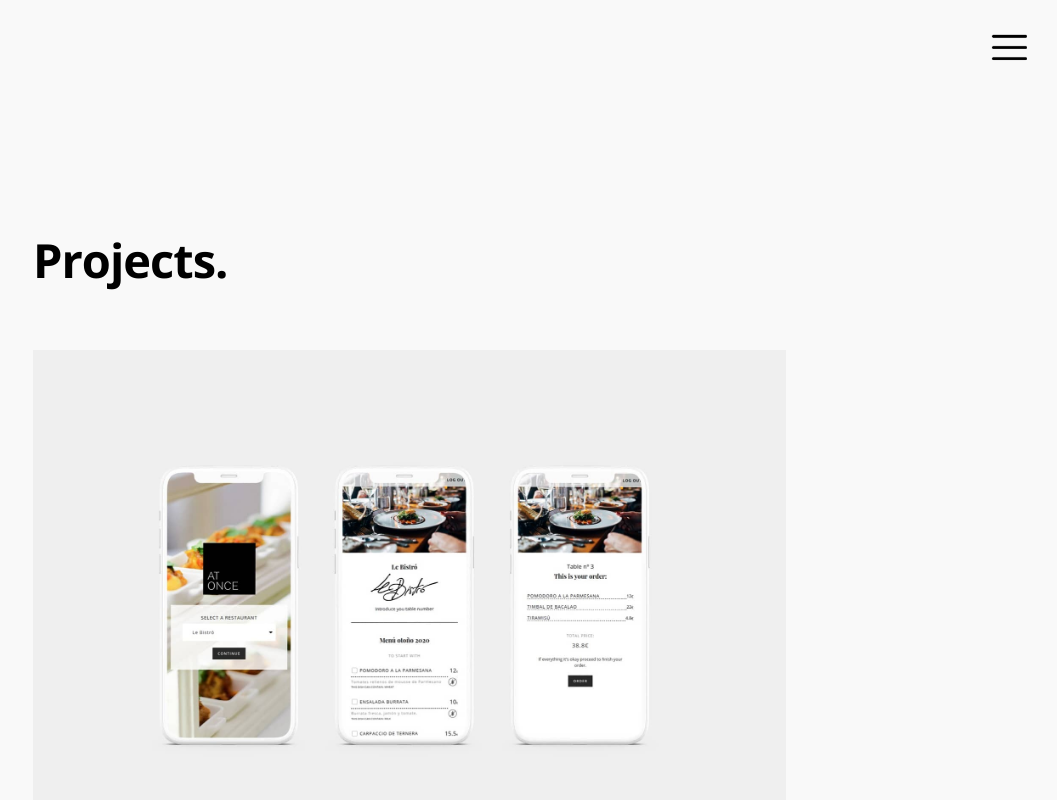
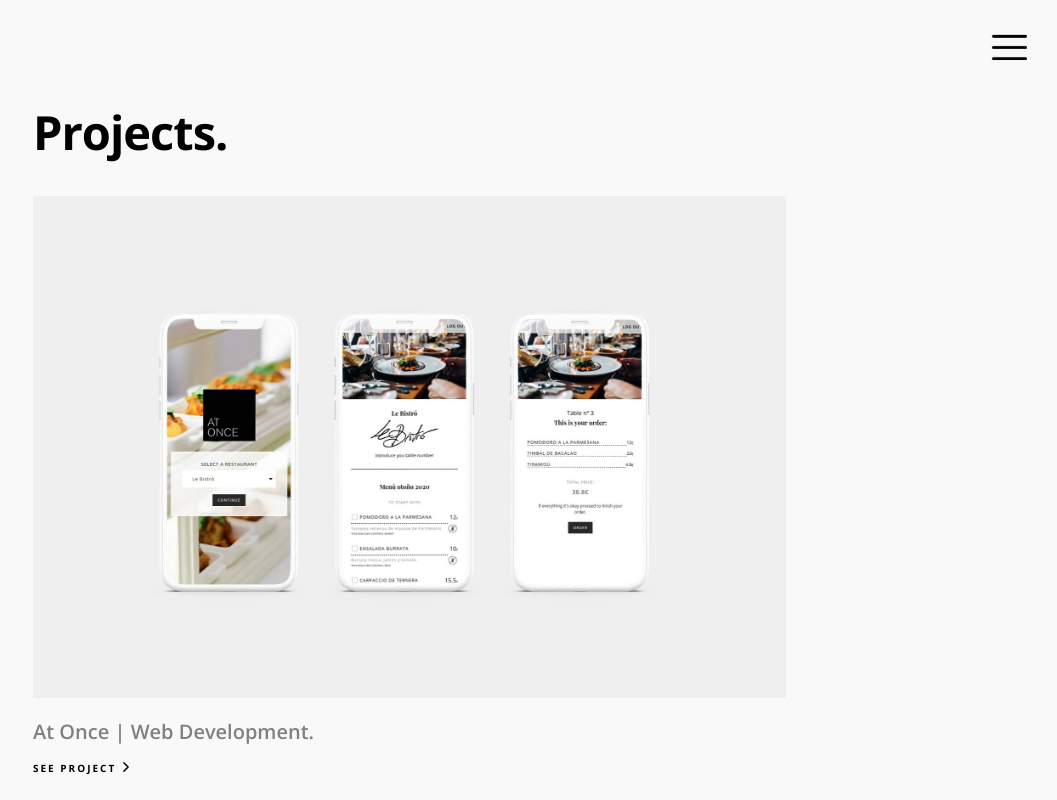
Before and after one commit to cristinacastro/cristinacastro.github.io, a React (Create React App) app in the folder portfolio/: page /projects in a window 1280 px wide. Shown: the top 800 px of the page, without its empty margins (223-1280 px from the left). Built offline with nearby package versions, Linux system fonts and the light colour scheme.

Commit message:
add up arrow function

```diff
--- a/portfolio/package.json
+++ b/portfolio/package.json
@@ -14,6 +14,7 @@
     "react-router": "^5.2.0",
     "react-router-dom": "^5.2.0",
     "react-scripts": "4.0.1",
+    "react-scroll-up-button": "^1.6.4",
     "web-vitals": "^0.2.4"
   },
   "scripts": {
--- a/portfolio/src/App.css
+++ b/portfolio/src/App.css
@@ -603,7 +603,7 @@ a {
     font-size: 3.4rem;
   }
   h3 {
-    font-size: 3rem;
+    font-size: 3.4rem;
   }
   h5 {
     font-size: 1.8rem;
@@ -631,8 +631,8 @@ a {
   }
 
   .presentation {
-    padding: 20% 0 0 10%;
-    width: 80%;
+    padding: 17% 0 0 10%;
+    width: 70%;
     margin: 0px;
   }
 
@@ -664,7 +664,7 @@ a {
   }
 
   .projects h1 {
-    padding: 18% 0 3% 20%;
+    padding: 8% 0 1% 20%;
   }
   .project-card {
     width: 60%;
--- a/portfolio/src/components/ProjectDetails.js
+++ b/portfolio/src/components/ProjectDetails.js
@@ -1,5 +1,6 @@
 import React from "react";
 import Footer from "./Footer";
+import { CircleArrow as ScrollUpButton } from "react-scroll-up-button";
 
 export default function ProjectDetails(props) {
   let getProject = (id) =>
@@ -43,6 +44,9 @@ export default function ProjectDetails(props) {
           </div>
         )}
       </div>
+      <ScrollUpButton
+        style={{ width: 35, border: "none", backgroundColor: "transparent" }}
+      />
       <Footer />
     </div>
   );
--- a/portfolio/src/components/ProjectList.js
+++ b/portfolio/src/components/ProjectList.js
@@ -1,6 +1,7 @@
 import React from "react";
 import { Link } from "react-router-dom";
 import Footer from "./Footer";
+import { CircleArrow as ScrollUpButton } from "react-scroll-up-button";
 
 export default function ProjectList({ projects }) {
   return (
@@ -47,6 +48,7 @@ export default function ProjectList({ projects }) {
           );
         })}
       </div>
+      <ScrollUpButton style={{ width: 35, border: "none" }} />
       <Footer />
     </div>
   );
--- a/portfolio/src/projects.json
+++ b/portfolio/src/projects.json
@@ -5,8 +5,15 @@
     "intro": "Web Development.",
     "description": "At Once is an app for two types of users: restaurants and clients. Restaurants will be able to introduce their dishes and menu in order to show them to their customers online. Clients, on the other hand, will be able to look at the menu through a link and order directly from it. Their orders will be sent to the restaurant dashboard and they will not need to interact with each other. This will be really useful to avoid unnecessary human contact due to the current situation.",
     "technologies": " Full stack project built using Express, HBS, Node and MongoDB.",
-    "allpictures": ["../img/atOnce-04.jpg", "../img/atOnce-03.jpg", "../img/atOnce-02.jpg"],
-    "video": ["../img/atOnce-client-presentation.mp4", "../img/atOnce-restaurant-presentation.mp4 "],
+    "allpictures": [
+      "../img/atOnce-04.jpg",
+      "../img/atOnce-03.jpg",
+      "../img/atOnce-02.jpg"
+    ],
+    "video": [
+      "../img/atOnce-client-presentation.mp4",
+      "../img/atOnce-restaurant-presentation.mp4 "
+    ],
     "category": "web-dev",
     "link": "https://projecte2ih.herokuapp.com/",
     "id": "1"
@@ -17,7 +24,11 @@
     "intro": "Web Development.",
     "description": "Splitapp is a mobile app to manage costs and expenses among mates. It will let you to keep track of all your costs (the receipts you have paid for) and your expenses (the proportional part of a cost your friends owe to you).The costs can be introduced manually or by scanning a ticket. If you choose to scan a ticket, you will be able to select the imports you want to add among all of them. An easy way to know who you owe money to or who owes you money.",
     "technologies": " Single page application built with ReactJs.",
-    "allpictures": ["../img/splitapp-04.jpg", "../img/splitapp-02.jpg", "../img/splitapp-03.jpg"],
+    "allpictures": [
+      "../img/splitapp-02.jpg",
+      "../img/splitapp-03.jpg",
+      "../img/splitapp-01.jpg"
+    ],
     "video": [],
     "category": "web-dev",
     "link": "https://project3ih.herokuapp.com/",
```
Also changed, not shown: portfolio/public/img/up.png (added), 1 other file (tests, documents, lock files or other folders).
